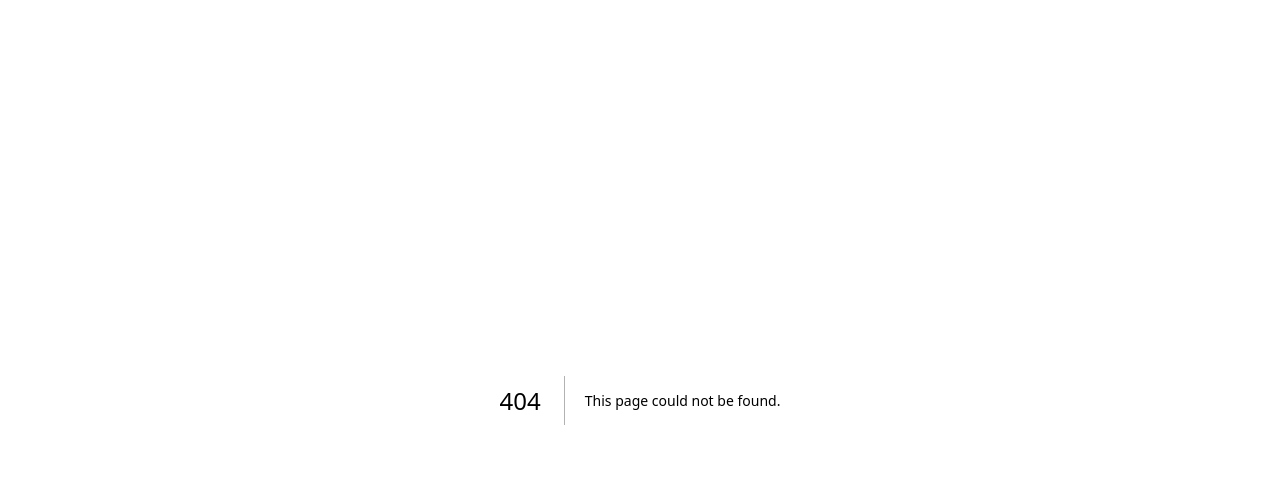
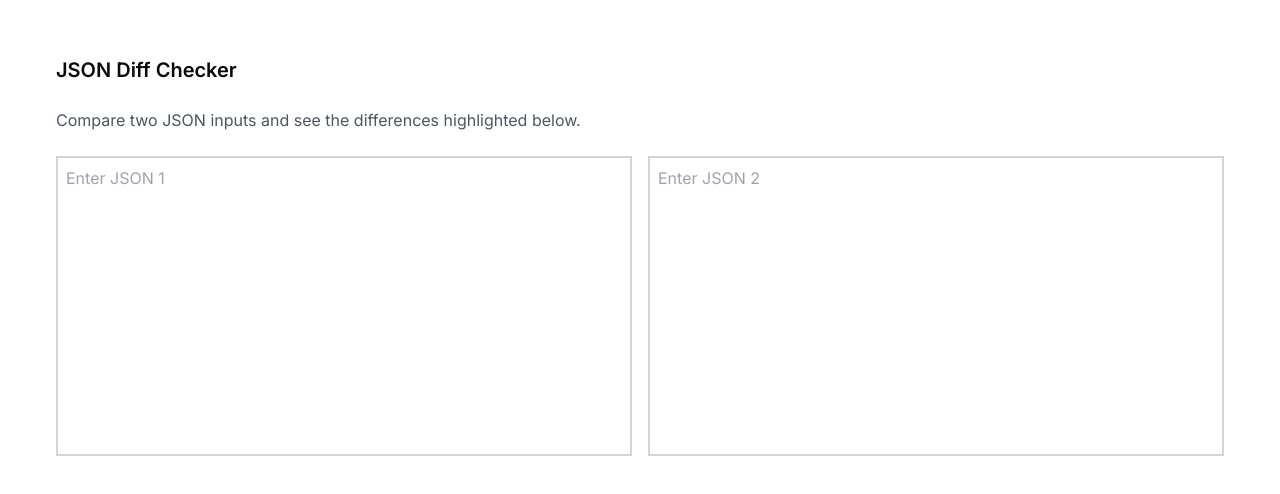
Before and after one commit to siddhardha123/cuteils, a Next.js app: page /tools/json-diff in a window 1280 px wide. Before the commit this address had no page. Shown: the top 494 px of the page. Built offline with nearby package versions, Linux system fonts and the light colour scheme.

Commit message:
Add json diff checker component

```diff
--- /dev/null
+++ b/app/tools/json-diff/page.tsx
@@ -0,0 +1,89 @@
+"use client";
+
+import React, { useState } from "react";
+
+export default function JsonDiff () {
+  const [json1, setJson1] = useState<string>("");
+  const [json2, setJson2] = useState<string>("");
+  const [isValidJson1, setIsValidJson1] = useState<boolean>(true);
+  const [isValidJson2, setIsValidJson2] = useState<boolean>(true);
+
+  const validateJson = (json: string): boolean => {
+    try {
+      if (json.length === 0) return true;
+      JSON.parse(json);
+      return true;
+    } catch (error) {
+      return false;
+    }
+  };
+
+  const handleJson1Change = (value: string) => {
+    setJson1(value);
+    setIsValidJson1(validateJson(value));
+  };
+
+  const handleJson2Change = (value: string) => {
+    setJson2(value);
+    setIsValidJson2(validateJson(value));
+  };
+
+  const generateDiff = () => {
+    if (isValidJson1 && isValidJson2) {
+      const jsonStr1 = JSON.stringify(JSON.parse(json1), null, 2);
+      const jsonStr2 = JSON.stringify(JSON.parse(json2), null, 2);
+
+      const diff = [];
+      for (let i = 0; i < Math.max(jsonStr1.length, jsonStr2.length); i++) {
+        if (jsonStr1[i] === jsonStr2[i]) {
+          diff.push(
+            <span key={i} className="text-green-600">
+              {jsonStr1[i] || ""}
+            </span>
+          );
+        } else {
+          diff.push(
+            <span key={i} className="text-red-600">
+              {jsonStr1[i] || ""}
+            </span>
+          );
+        }
+      }
+      return diff;
+    }
+    return null;
+  };
+
+  return (
+    <div className="p-4 space-y-6">
+      <h2 className="text-xl font-semibold">JSON Diff Checker</h2>
+      <p className="text-gray-600">Compare two JSON inputs and see the differences highlighted below.</p>
+      <div className="flex gap-4">
+        <textarea
+          className={`w-full p-2 border-2 h-[300px] resize-none ${
+            isValidJson1 ? "border-gray-300 bg-white" : "border-red-500 bg-red-100"
+          }`}
+          placeholder="Enter JSON 1"
+          value={json1}
+          onChange={(e) => handleJson1Change(e.target.value)}
+        />
+        <textarea
+          className={`w-full p-2 border-2 h-[300px] resize-none ${
+            isValidJson2 ? "border-gray-300 bg-white" : "border-red-500 bg-red-100"
+          }`}
+          placeholder="Enter JSON 2"
+          value={json2}
+          onChange={(e) => handleJson2Change(e.target.value)}
+        />
+      </div>
+
+      {isValidJson1 && isValidJson2 && json1 && json2 && (
+        <div className="p-4 border-2 border-gray-300 bg-gray-50 rounded-md">
+          <pre className="whitespace-pre-wrap break-words">
+            {generateDiff()}
+          </pre>
+        </div>
+      )}
+    </div>
+  );
+};
```
